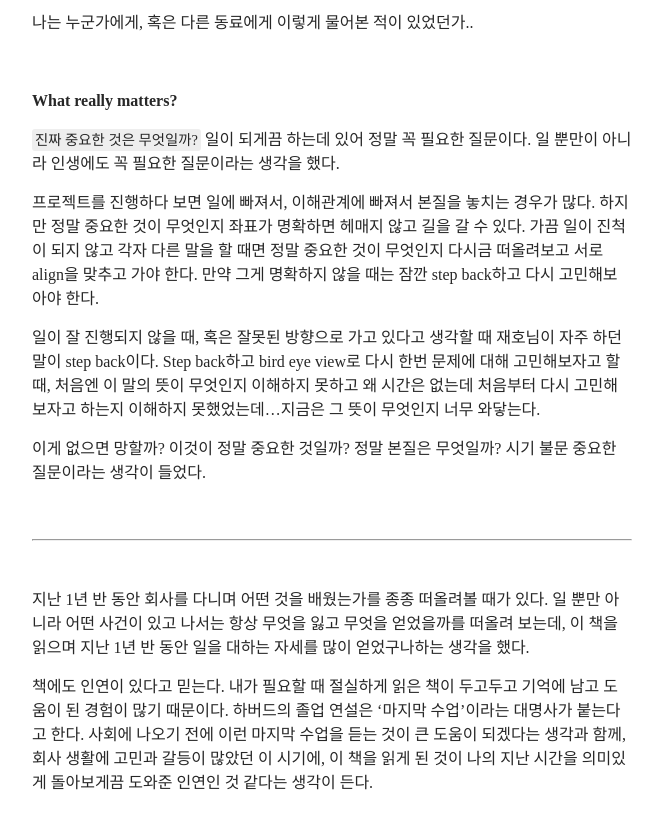
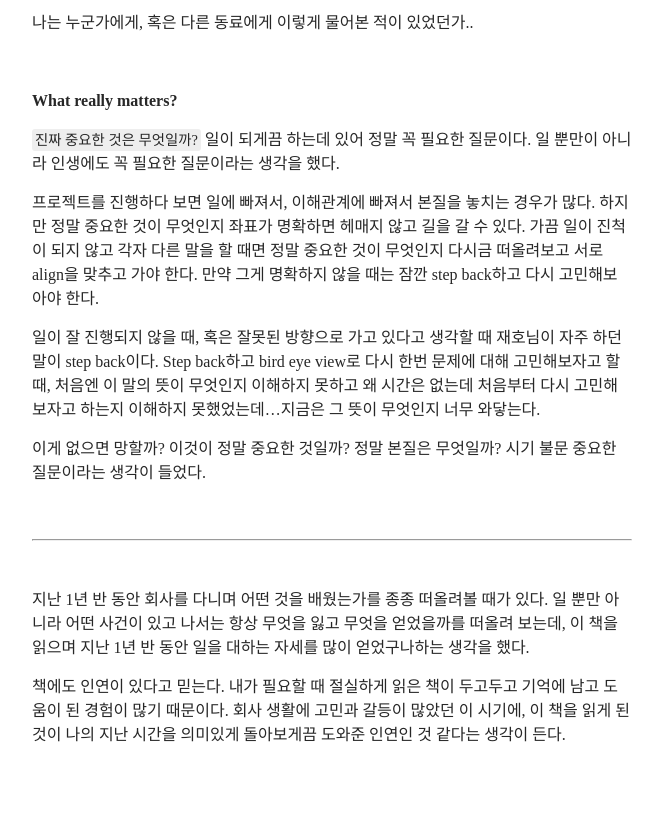
Before and after one commit to rohegg/rohegg.github.io, a Jekyll site: the page built from _posts/2017-10-05-Wait, what?.md, in a window 1280 px wide and 900 px high, scrolled down 2555 px. Shown: the top 829 px of the window, without its empty margins (308-971 px from the left). Built offline with Jekyll 4.4.1, drawn with Linux system fonts in a browser that asks for light colours.

Commit message:
final ver of wait,what

```diff
--- a/_posts/2017-10-05-Wait, what?.md
+++ b/_posts/2017-10-05-Wait, what?.md
@@ -81,4 +81,4 @@
 
 지난 1년 반 동안 회사를 다니며 어떤 것을 배웠는가를 종종 떠올려볼 때가 있다. 일 뿐만 아니라 어떤 사건이 있고 나서는 항상 무엇을 잃고 무엇을 얻었을까를 떠올려 보는데, 이 책을 읽으며 지난 1년 반 동안 일을 대하는 자세를 많이 얻었구나하는 생각을 했다.
 
-책에도 인연이 있다고 믿는다. 내가 필요할 때 절실하게 읽은 책이 두고두고 기억에 남고 도움이 된 경험이 많기 때문이다. 하버드의 졸업 연설은 ‘마지막 수업’이라는 대명사가 붙는다고 한다. 사회에 나오기 전에 이런 마지막 수업을 듣는 것이 큰 도움이 되겠다는 생각과 함께, 회사 생활에 고민과 갈등이 많았던 이 시기에, 이 책을 읽게 된 것이 나의 지난 시간을 의미있게 돌아보게끔 도와준 인연인 것 같다는 생각이 든다.
+책에도 인연이 있다고 믿는다. 내가 필요할 때 절실하게 읽은 책이 두고두고 기억에 남고 도움이 된 경험이 많기 때문이다. 회사 생활에 고민과 갈등이 많았던 이 시기에, 이 책을 읽게 된 것이 나의 지난 시간을 의미있게 돌아보게끔 도와준 인연인 것 같다는 생각이 든다.
```
